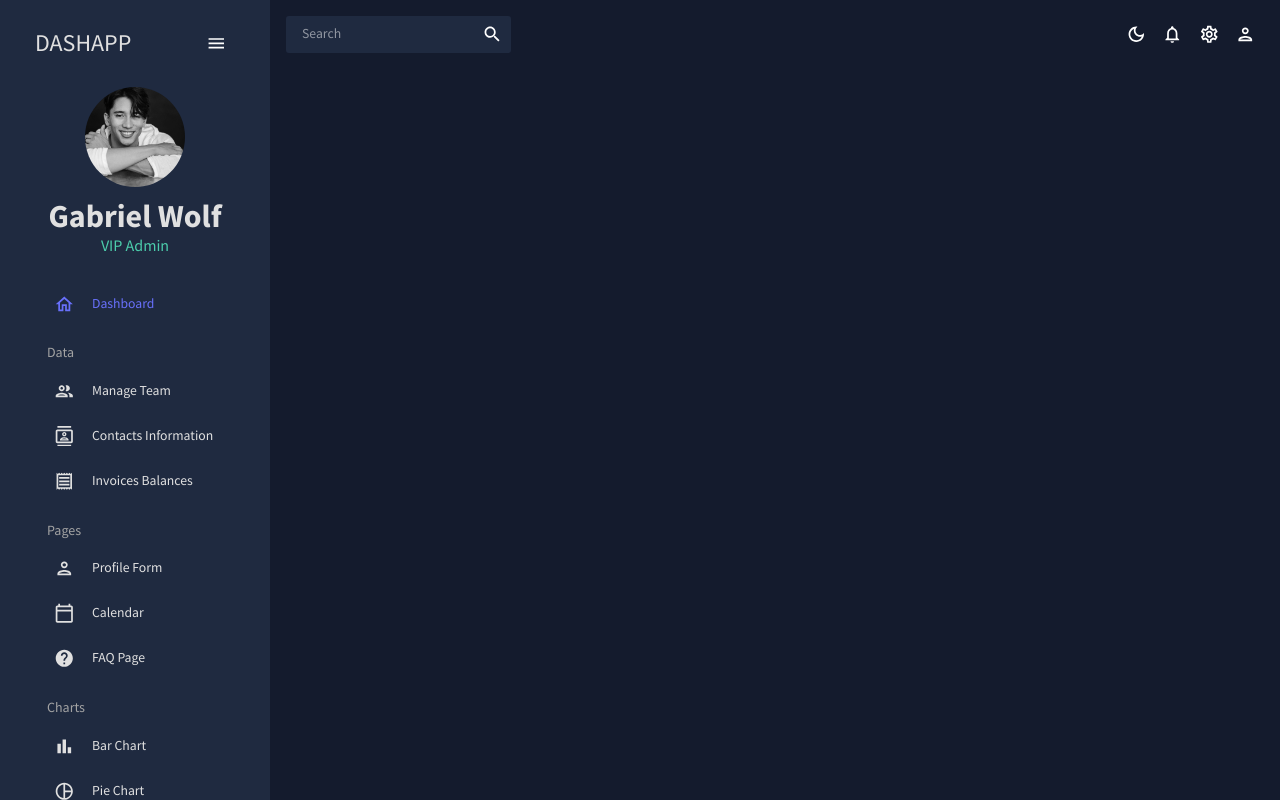
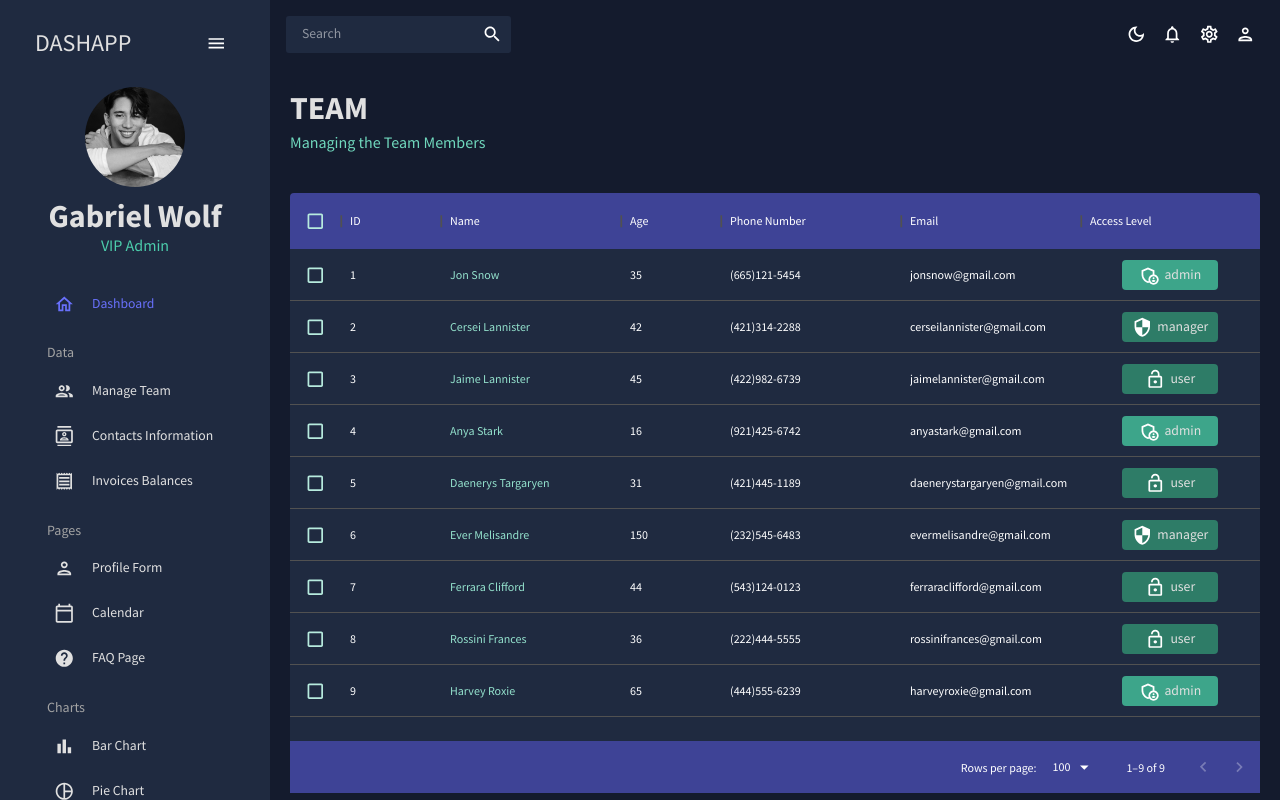
Before and after one commit to gwolf97/dashboard-project, a React (Create React App) app: page /team in a window 1280 px wide. Built offline with nearby package versions, Linux system fonts and the light colour scheme; the HTML template or start-up script is replaced by a standard one.

Commit message:
Teams draft

```diff
--- a/src/App.js
+++ b/src/App.js
@@ -4,7 +4,7 @@
 import Sidebar from "./scenes/global/Sidebar";
 import Dashboard from "./scenes/dashboard";
 import { Route, Routes } from "react-router-dom";
-//import Team from "./scenes/team";
+import Team from "./scenes/team/index";
 //import Invoices from "./scenes/invoices";
 //import Contacts from "./scenes/contacts";
 //import Form from "./scenes/form";
@@ -30,8 +30,8 @@
             <Topbar/>
             <Routes>
               <Route path="/" element={<Dashboard/>} />
-{/*           <Route path="/team" element={<Team/>} />
-              <Route path="/contacts" element={<Contacts/>} />
+               <Route path="/team" element={<Team/>} />
+{/*                <Route path="/contacts" element={<Contacts/>} />
               <Route path="/invoices" element={<Invoices/>} />
               <Route path="/form" element={<Form/>} />
               <Route path="/bar" element={<Bar/>} />
--- a/src/scenes/team/index.jsx
+++ b/src/scenes/team/index.jsx
@@ -1,13 +1,109 @@
-import React from 'react'
-import {Box, Typography, useTheme} from "@mui/material"
-import {DataGrid} from "@mui/x-data-grid"
-import {tokens} from "../../theme"
-import {mockDataTeam} from "../../data/mockData"
+import { Box, Typography, useTheme } from "@mui/material";
+import { DataGrid } from "@mui/x-data-grid";
+import { tokens } from "../../theme";
+import { mockDataTeam } from "../../data/mockData";
+import AdminPanelSettingsOutlinedIcon from "@mui/icons-material/AdminPanelSettingsOutlined";
+import LockOpenOutlinedIcon from "@mui/icons-material/LockOpenOutlined";
+import SecurityOutlinedIcon from "@mui/icons-material/SecurityOutlined";
+import Header from "../../components/Header";
 
-const index = () => {
+const Team = () => {
+  const theme = useTheme();
+  const colors = tokens(theme.palette.mode);
+  const columns = [
+    { field: "id", headerName: "ID" },
+    {
+      field: "name",
+      headerName: "Name",
+      flex: 1,
+      cellClassName: "name-column--cell",
+    },
+    {
+      field: "age",
+      headerName: "Age",
+      type: "number",
+      headerAlign: "left",
+      align: "left",
+    },
+    {
+      field: "phone",
+      headerName: "Phone Number",
+      flex: 1,
+    },
+    {
+      field: "email",
+      headerName: "Email",
+      flex: 1,
+    },
+    {
+      field: "accessLevel",
+      headerName: "Access Level",
+      flex: 1,
+      renderCell: ({ row: { access } }) => {
+        return (
+          <Box
+            width="60%"
+            m="0 auto"
+            p="5px"
+            display="flex"
+            justifyContent="center"
+            backgroundColor={
+              access === "admin"
+                ? colors.greenAccent[600]
+                : access === "manager"
+                ? colors.greenAccent[700]
+                : colors.greenAccent[700]
+            }
+            borderRadius="4px"
+          >
+            {access === "admin" && <AdminPanelSettingsOutlinedIcon />}
+            {access === "manager" && <SecurityOutlinedIcon />}
+            {access === "user" && <LockOpenOutlinedIcon />}
+            <Typography color={colors.grey[100]} sx={{ ml: "5px" }}>
+              {access}
+            </Typography>
+          </Box>
+        );
+      },
+    },
+  ];
+
   return (
-    <div>index</div>
-  )
-}
+    <Box m="20px">
+      <Header title="TEAM" subtitle="Managing the Team Members" />
+      <Box
+        m="40px 0 0 0"
+        height="75vh"
+        sx={{
+          "& .MuiDataGrid-root": {
+            border: "none",
+          },
+          "& .MuiDataGrid-cell": {
+            borderBottom: "none",
+          },
+          "& .name-column--cell": {
+            color: colors.greenAccent[300],
+          },
+          "& .MuiDataGrid-columnHeaders": {
+            backgroundColor: colors.blueAccent[700],
+            borderBottom: "none",
+          },
+          "& .MuiDataGrid-virtualScroller": {
+            backgroundColor: colors.primary[400],
+          },
+          "& .MuiDataGrid-footerContainer": {
+            borderTop: "none",
+            backgroundColor: colors.blueAccent[700],
+          },
+          "& .MuiCheckbox-root": {
+            color: `${colors.greenAccent[200]} !important`,
+          },
+        }}
+      >
+        <DataGrid checkboxSelection rows={mockDataTeam} columns={columns} />
+      </Box>
+    </Box>
+  );
+};
 
-export default index
+export default Team;
```
Also changed, not shown: src/scenes/contacts/index.jsx (added).
